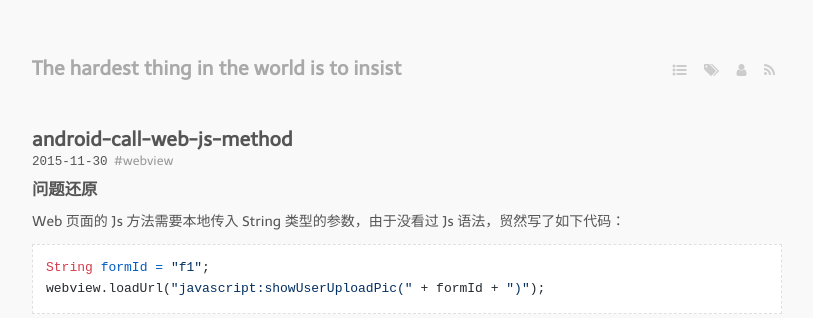
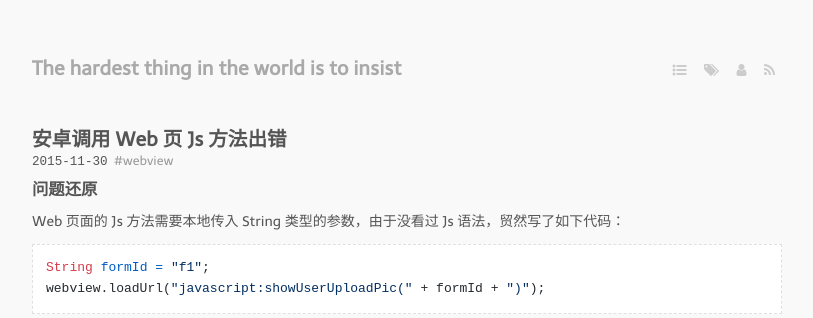
Before and after one commit to johnwatsondev/johnwatsondev.github.io, a Jekyll site: the page built from _posts/2015-11-30-android-call-web-js-method.md, in a window 1280 px wide. Shown: the top 318 px of the page, without its empty margins (233-1046 px from the left). Built offline with Jekyll 4.4.1, drawn with Linux system fonts in a browser that asks for light colours; nearby versions of some CDN libraries; some web fonts are replaced; Markdown is read by kramdown in place of the engine named in the settings.

Commit message:
update post title

```diff
--- a/_posts/2015-11-30-android-call-web-js-method.md
+++ b/_posts/2015-11-30-android-call-web-js-method.md
@@ -1,5 +1,5 @@
 ---
-title: android-call-web-js-method
+title: 安卓调用 Web 页 Js 方法出错
 layout: post
 guid: urn:uuid:22dc916e-0298-4ab1-aaf5-4903a6034e06
 comments: false
```
